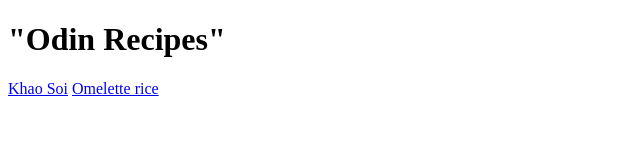
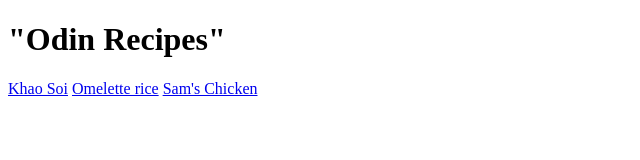
Before and after one commit to adhards1/odin-recipes, a plain HTML site: page index.html in a window 1280 px wide. Shown: the whole page, without its empty margins (0-640 px from the left). Drawn offline with Linux system fonts and the light colour scheme.

Commit message:
Added the anchor for Sam's chicken to index.html

```diff
--- a/index.html
+++ b/index.html
@@ -9,5 +9,6 @@
     <h1>"Odin Recipes"</h1>
     <a href="recipes/khaosoi.html">Khao Soi</a>
     <a href="recipes/omeletterice.html">Omelette rice</a>
+    <a href="recipes/samschicken.html">Sam's Chicken</a>
 </body>
 </html>
```
